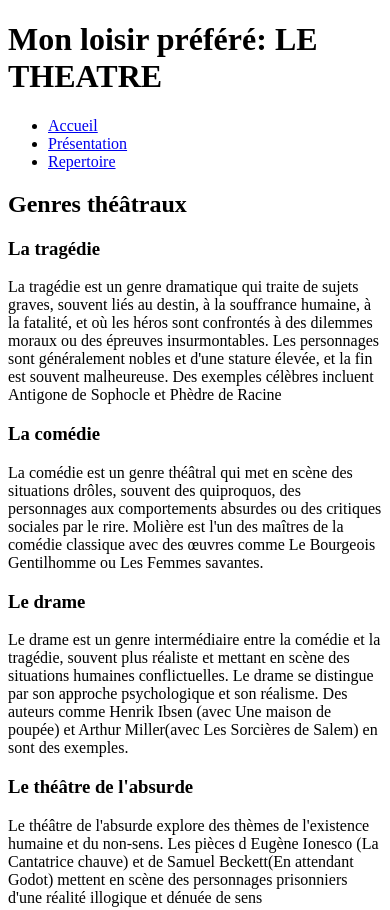
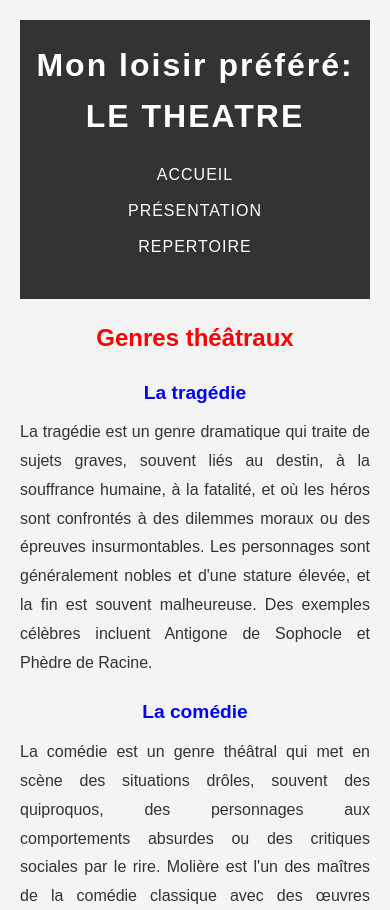
Before and after one commit to Dialomariama/Mon-loisir, a plain HTML site: page presentation.html in a window 390 px wide. Shown: the top 910 px of the page. Drawn offline with Linux system fonts and the light colour scheme.

Commit message:
Add files via upload

```diff
--- a/presentation.html
+++ b/presentation.html
@@ -2,9 +2,133 @@
 <html lang="fr">
 <head>
 <meta charset="UTF-8">
-<meta name="viewport" content="with=device, initial-scale=1.0">
+<meta name="viewport" content="width=device-width, initial-scale=1.0">
 <meta http-equiv="X-UA-Compatible" content="ie=edge">
 <title>Présentation du théâtre</title>
+<style>
+    * {
+        margin: 0;
+        padding: 0;
+        box-sizing: border-box;
+    }
+
+    body {
+        font-family: 'Arial', sans-serif;
+        line-height: 1.6;
+        background-color: #f4f4f4;
+        color: #333;
+        padding: 20px;
+    }
+
+    header {
+        background-color: #333;
+        color: #fff;
+        padding: 20px 0;
+        text-align: center;
+    }
+
+    header h1 {
+        font-size: 2.5rem;
+        letter-spacing: 2px;
+    }
+
+    nav ul {
+        list-style: none;
+        padding: 10px 0;
+    }
+
+    nav ul li {
+        display: inline;
+        margin-right: 20px;
+    }
+
+    nav ul li a {
+        color: #fff;
+        text-decoration: none;
+        font-size: 1.1rem;
+        text-transform: uppercase;
+        letter-spacing: 1px;
+    }
+
+    nav ul li a:hover {
+        color: #f39c12;
+    }
+
+    h2 {
+        margin-top: 20px;
+        color: red;
+        text-align: center;
+    }
+	h3 {
+        margin-top: 20px;
+        color: blue;
+        text-align: center;
+    }
+
+    h2 {
+        font-size: 2rem;
+        font-weight: bold;
+    }
+
+    h3 {
+        font-size: 1.5rem;
+        font-weight: bold;
+        margin-top: 20px;
+    }
+
+    p {
+        font-size: 1.1rem;
+        margin: 10px 0;
+        line-height: 1.8;
+        text-align: justify;
+    }
+
+    section {
+        margin: 30px auto;
+        max-width: 800px;
+    }
+
+    footer {
+        background-color: #333;
+        color: #fff;
+        text-align: center;
+        padding: 10px 0;
+        position: fixed;
+        width: 100%;
+        bottom: 0;
+    }
+
+    footer p {
+        font-size: 0.9rem;
+    }
+
+    @media (max-width: 768px) {
+        header h1 {
+            font-size: 2rem;
+        }
+
+        nav ul li {
+            display: block;
+            margin: 10px 0;
+        }
+
+        nav ul li a {
+            font-size: 1rem;
+        }
+
+        h2 {
+            font-size: 1.5rem;
+        }
+
+        h3 {
+            font-size: 1.2rem;
+        }
+
+        p {
+            font-size: 1rem;
+        }
+    }
+</style>
 </head>
 <body>
     <header>
@@ -19,28 +143,30 @@
     </header>
     <h2>Genres théâtraux</h2>
     <h3>La tragédie</h3>
-	<P>La tragédie est un genre dramatique qui traite de sujets graves, souvent liés au destin, à la souffrance humaine, à la fatalité, et où les héros sont confrontés à des dilemmes moraux ou des épreuves insurmontables. Les personnages sont généralement nobles et d'une stature élevée, et la fin est souvent malheureuse. Des exemples célèbres incluent Antigone de Sophocle et Phèdre de Racine</p>
+    <p>La tragédie est un genre dramatique qui traite de sujets graves, souvent liés au destin, à la souffrance humaine, à la fatalité, et où les héros sont confrontés à des dilemmes moraux ou des épreuves insurmontables. Les personnages sont généralement nobles et d'une stature élevée, et la fin est souvent malheureuse. Des exemples célèbres incluent Antigone de Sophocle et Phèdre de Racine.</p>
     <h3>La comédie</h3>
     <p>La comédie est un genre théâtral qui met en scène des situations drôles, souvent des quiproquos, des personnages aux comportements absurdes ou des critiques sociales par le rire. Molière est l'un des maîtres de la comédie classique avec des œuvres comme Le Bourgeois Gentilhomme ou Les Femmes savantes.</p>
     <h3>Le drame</h3>
-	<p>Le drame est un genre intermédiaire entre la comédie et la tragédie, souvent plus réaliste et mettant en scène des situations humaines conflictuelles. Le drame se distingue par son approche psychologique et son réalisme. Des auteurs comme Henrik Ibsen (avec Une maison de poupée) et Arthur Miller(avec Les Sorcières de Salem) en sont des exemples.</p>
+    <p>Le drame est un genre intermédiaire entre la comédie et la tragédie, souvent plus réaliste et mettant en scène des situations humaines conflictuelles. Le drame se distingue par son approche psychologique et son réalisme. Des auteurs comme Henrik Ibsen (avec Une maison de poupée) et Arthur Miller (avec Les Sorcières de Salem) en sont des exemples.</p>
     <h3>Le théâtre de l'absurde</h3>
-	<p> Le théâtre de l'absurde explore des thèmes de l'existence humaine et du non-sens. Les pièces d Eugène Ionesco (La Cantatrice chauve) et de Samuel Beckett(En attendant Godot) mettent en scène des personnages prisonniers d'une réalité illogique et dénuée de sens</p>
+    <p>Le théâtre de l'absurde explore des thèmes de l'existence humaine et du non-sens. Les pièces d'Eugène Ionesco (La Cantatrice chauve) et de Samuel Beckett (En attendant Godot) mettent en scène des personnages prisonniers d'une réalité illogique et dénuée de sens.</p>
     <h3>Le théâtre expérimental</h3>
     <p>Le théâtre expérimental cherche à repousser les frontières du traditionnel en utilisant des formes narratives non conventionnelles, des éléments visuels et sonores novateurs, et en réinventant l'espace scénique. Des artistes comme Peter Brook ou Jerzy Grotowski sont des figures marquantes de ce mouvement.</p>
     <h2>Éléments constitutifs du théâtre</h2>
     <h3>Le texte</h3>
     <p>Le texte est l'élément de base du théâtre, qu'il s'agisse d'une pièce écrite ou d'un texte improvisé. Le dramaturge crée l'histoire, les dialogues, et la structure de la pièce. Les textes peuvent être dramatiques, comiques, poétiques, ou encore absurdes.</p>
     <h3>Les acteurs</h3>
-	<p>Les acteurs jouent les personnages et sont essentiels à la représentation théâtrale. Ils doivent incarner des rôles, exprimer des émotions et véhiculer les intentions de l'auteur à travers leur jeu scénique. L'*interprétation* est un art qui demande une grande maîtrise de la voix, du corps et des émotions.</p>
+    <p>Les acteurs jouent les personnages et sont essentiels à la représentation théâtrale. Ils doivent incarner des rôles, exprimer des émotions et véhiculer les intentions de l'auteur à travers leur jeu scénique. L'interprétation est un art qui demande une grande maîtrise de la voix, du corps et des émotions.</p>
     <h3>La mise en scène</h3>
     <p>La mise en scène est l'art de coordonner l'ensemble des éléments d'une production théâtrale : les acteurs, les décors, les costumes, la lumière, le son, et les mouvements scéniques. Un metteur en scène donne la direction artistique et interprète le texte pour en révéler les significations profondes.</p>
     <h3>La scénographie</h3>
     <p>La scénographie comprend la conception des décors, des costumes et de l'éclairage. Elle est essentielle pour créer l'ambiance, le cadre et la réalité visuelle du spectacle. Les décors peuvent être réalistes, symboliques, ou abstraits, en fonction du style de la pièce.</p>
     <h3>Les costumes</h3>
-	<P>Les costumes permettent de donner une identité visuelle aux personnages et de situer l’action dans un contexte particulier, qu’il soit historique, fantastique ou intemporel.</P>
+    <p>Les costumes permettent de donner une identité visuelle aux personnages et de situer l’action dans un contexte particulier, qu’il soit historique, fantastique ou intemporel.</p>
     <h3>La lumière et le son</h3>
     <p>L'éclairage joue un rôle crucial en accentuant les émotions et en créant des atmosphères. Le son, qu’il soit musical ou environnemental, participe également à la mise en scène et à l'intensité dramatique du spectacle.</p>
     <h2>Le théâtre aujourd'hui</h2>
     <p>Aujourd'hui, le théâtre est une forme d'art toujours vivante et en constante évolution. On trouve une grande variété de formes théâtrales, allant des productions classiques aux expérimentations avant-gardistes. Il existe aussi une diversité de lieux où se déroulent les spectacles : des grandes scènes nationales et internationales aux théâtres plus petits, alternatifs ou communautaires. Les festivals de théâtre, comme Avignon ou Edinburgh, restent des événements incontournables.</p>
     <p>Le théâtre se mêle souvent au cinéma, à la danse, à la performance, ou aux arts numériques, ce qui lui permet de se renouveler et de toucher un public toujours plus large. Le théâtre continue d'être un outil puissant pour explorer des sujets sociaux, politiques et psychologiques, en offrant aux spectateurs une réflexion sur le monde qui les entoure.</p>
+</body>
+</html>
```
Also changed, not shown: index.html (+89 -12 lines), repertoire.html (+64 -3 lines). Lines whose indentation alone changed are shown as unchanged.
